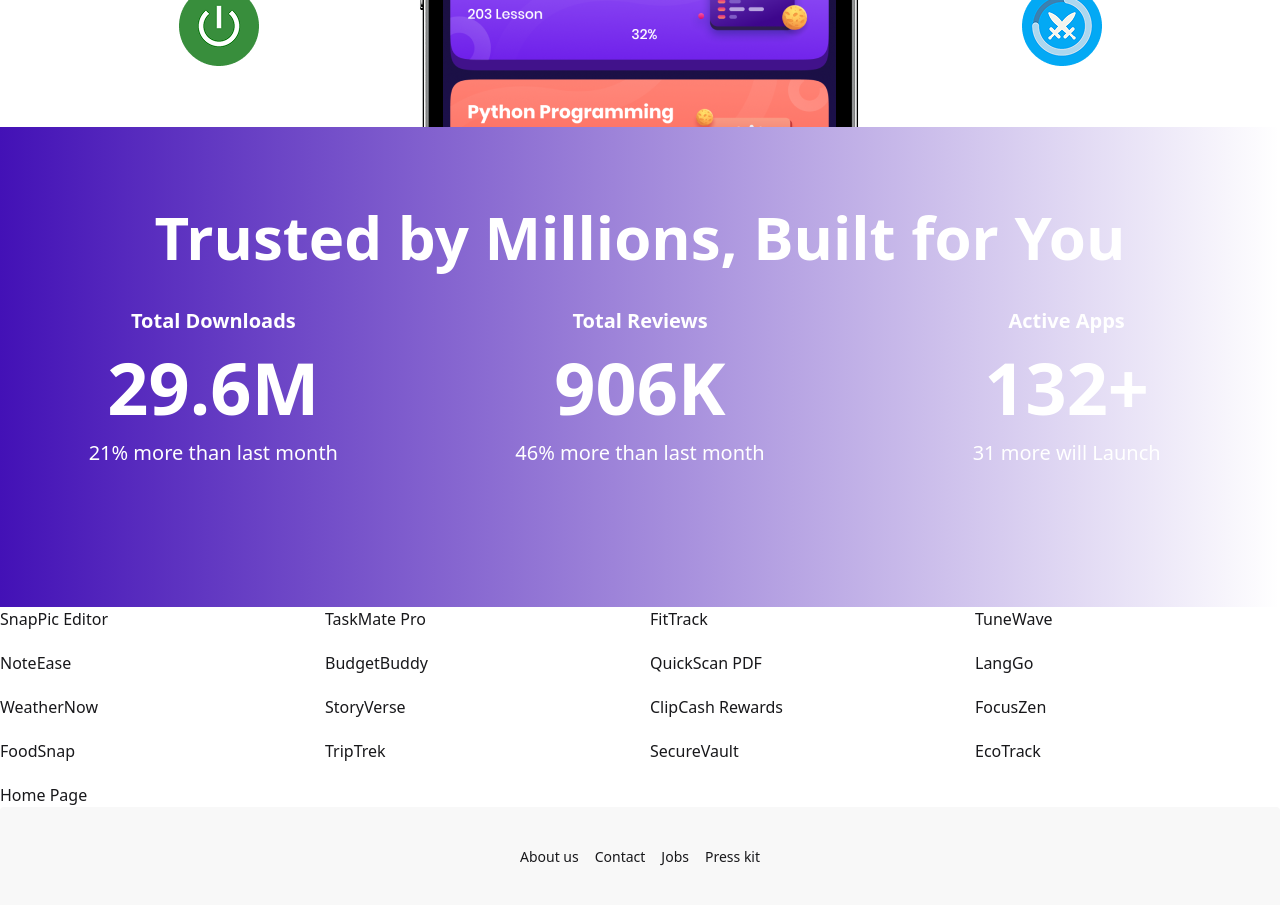
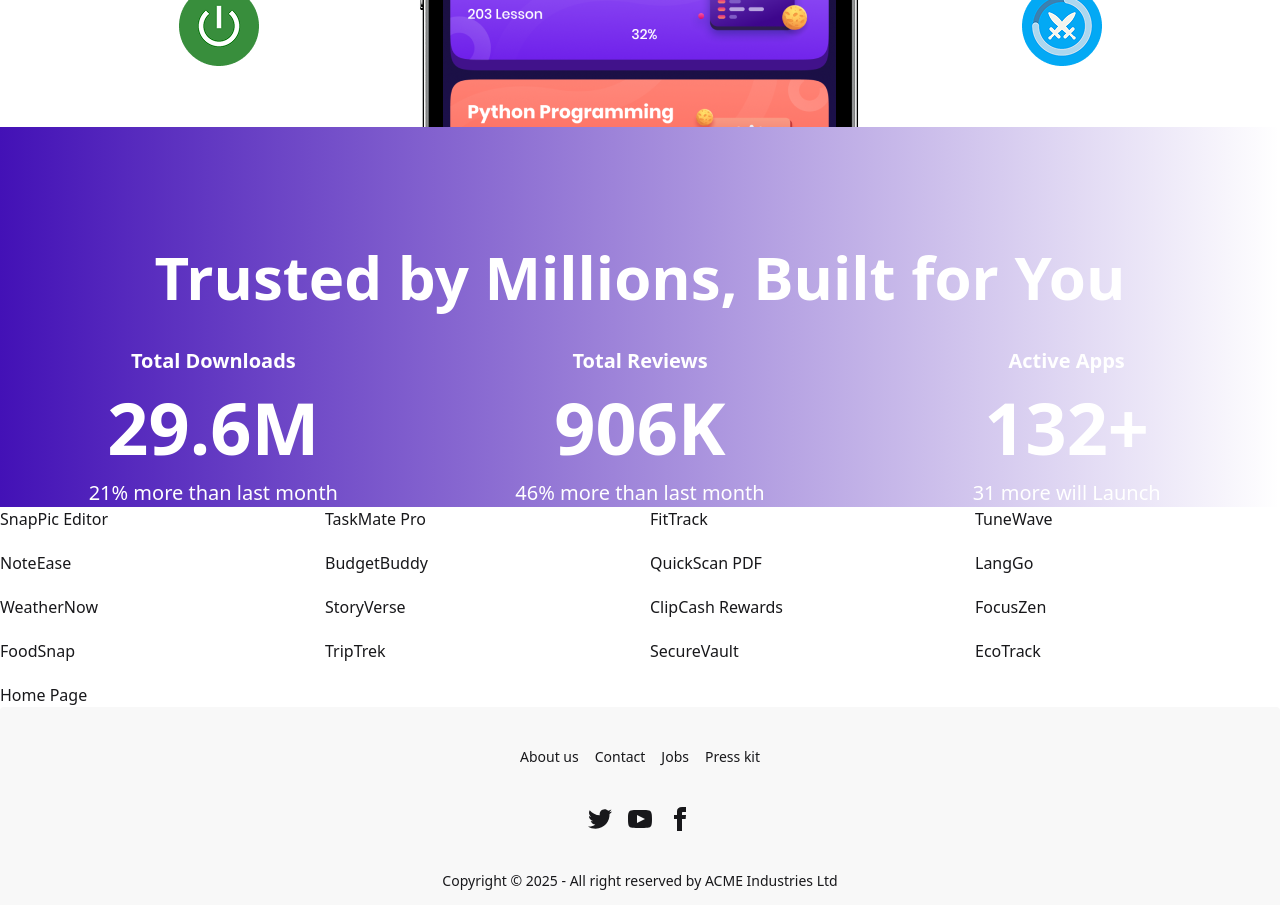
Before and after one commit to nihal0567/assignment-Eight, a React (Vite) app: page / in a window 1280 px wide. Shown: the part 820-1725 px from the top of the page. Built offline with nearby package versions, Linux system fonts and the light colour scheme.

Commit message:
change some elements

```diff
--- a/src/Components/MainLayout/HeroSection.jsx
+++ b/src/Components/MainLayout/HeroSection.jsx
@@ -24,9 +24,9 @@ const HeroSection = () => {
                         <img className='px-5 md:px-0' src={heroBg} alt="" />
                     </div>
                 </div>
-                <div className=' bg-gradient-to-r from-[#4311b6] [#4311b6] '>
+                <div className=' bg-gradient-to-r from-[#4311b6] [#4311b6] md:pt-10 px-0 pb-0'>
                     <h1 className='text-2xl md:text-6xl font-bold text-white pt-20 pb-10'>Trusted by Millions, Built for You</h1>
-                    <div className='grid grid-cols-1 md:grid-cols-3 md:h-[300px] h-[550px]'>
+                    <div className='grid grid-cols-1 md:grid-cols-3 '>
                     <div className=''>
                         <h2 className='font-semibold text-xl text-white'>Total Downloads</h2>
                         <div className='py-4 font-bold text-white text-7xl'>29.6M</div>
--- a/src/Components/MainLayout/Mainlayout.jsx
+++ b/src/Components/MainLayout/Mainlayout.jsx
@@ -3,13 +3,17 @@ import Navbar from './Navbar';
 import Footer from './Footer';
 import { Outlet } from 'react-router';
 import HeroSection from './HeroSection';
+import TrendingApps from '../Pages/TrendingApps';
 
 const Mainlayout = () => {
     return (
         <div className='flex flex-col min-h-screen'>
             <Navbar></Navbar>
-            <div className='text-center mt-10 md:mt-20'>
+            <div className='text-center mt-5 md:mt-20'>
             <HeroSection></HeroSection>
+            </div>
+            <div>
+
             </div>
             <div className='container mx-auto flex-1'>
             <Outlet/>
--- a/src/Components/Pages/Apps.jsx
+++ /dev/null
@@ -1,11 +0,0 @@
-import React from 'react';
-
-const Apps = () => {
-    return (
-        <div>
-            <h1>Apps</h1>
-        </div>
-    );
-};
-
-export default Apps;
--- a/src/Routes/Routes.jsx
+++ b/src/Routes/Routes.jsx
@@ -2,7 +2,7 @@ import { createBrowserRouter } from "react-router";
 
 import Mainlayout from "../Components/MainLayout/Mainlayout";
 import Home from "../Components/Pages/Home";
-import Apps from "../Components/Pages/Apps";
+import Apps from "../Components/Pages/TrendingApp";
 import ErrorPage from "../Components/Pages/ErrorPage";
 import CountedApps from "../Components/Pages/CountedApps";
 
```
